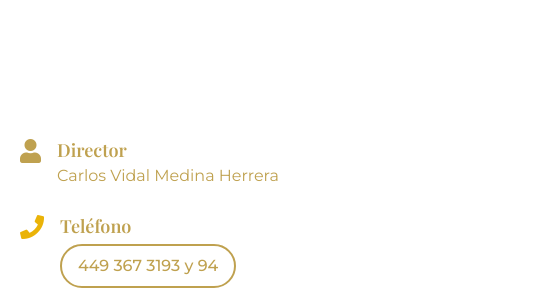
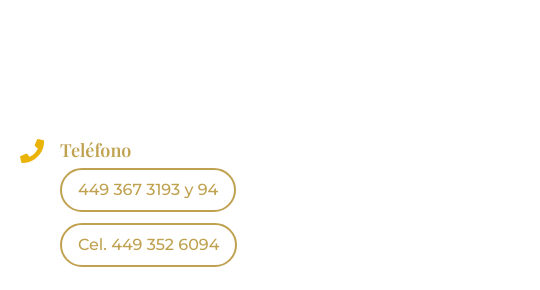
Before and after one commit to EduardoDevelopment/globalplanner, a plain HTML site: page index.html in a window 1280 px wide. Shown: the part 3820-4110 px from the top of the page, 0-540 px from the left. Drawn offline with nearby package versions, Linux system fonts and the light colour scheme.

Commit message:
quitar nombre antiguo director

```diff
--- a/index.html
+++ b/index.html
@@ -365,13 +365,7 @@
                 <!-- Información de contacto -->
                 <div class="space-y-6">
                     <!-- Director -->
-                    <div class="flex items-start gap-4">
-                        <div class="text-gold text-2xl"><i class="fas fa-user"></i></div>
-                        <div>
-                            <h3 class="font-gold text-lg">Director</h3>
-                            <p class="text-gold">Carlos Vidal Medina Herrera</p>
-                        </div>
-                    </div>
+
 
                     <!-- Teléfono -->
                     <div class="flex items-start gap-4">
```
Also changed, not shown: img/image.jpg.
